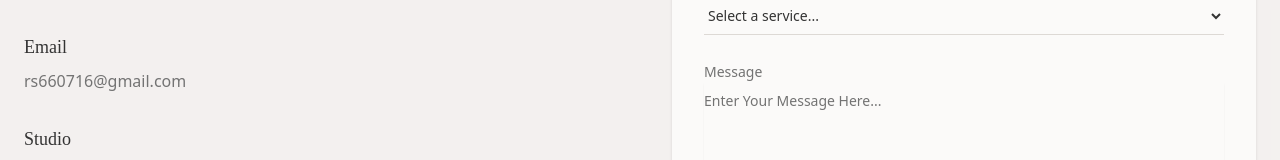
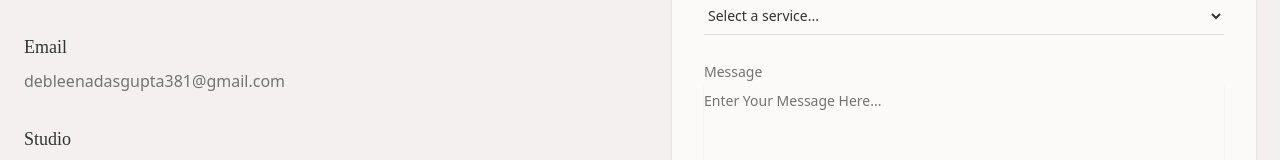
Before and after one commit to biswa18121997/Debsmakeover, a React (Vite) app in the folder client/: page / in a window 1280 px wide. Shown: the part 7103-7263 px from the top of the page. Built offline with nearby package versions, Linux system fonts and the light colour scheme; no server answers.

Commit message:
Update Contact.tsx

```diff
--- a/client/src/components/Contact.tsx
+++ b/client/src/components/Contact.tsx
@@ -28,10 +28,10 @@ export default function Contact() {
 								<h3 className="text-lg font-medium mb-2">Email</h3>
 
 								<Link
-									to="mailto:hello@elenarossi.com"
+									to="/contact-us"
 									className="text-muted-foreground hover:text-primary transition-colors"
 								>
-									rs660716@gmail.com
+									debleenadasgupta381@gmail.com
 								</Link>
 
 							</div>
@@ -55,7 +55,7 @@ export default function Contact() {
 									</Link>
 								</div>
 							</div>
-							<Link to={`https://wa.me/918777630087`} target="_blank">
+							<Link to={`https://wa.me/919123873482`} target="_blank">
 								<motion.div
 									whileHover={{ scale: 1.05 }}
 									whileTap={{ scale: 0.95 }}
```
